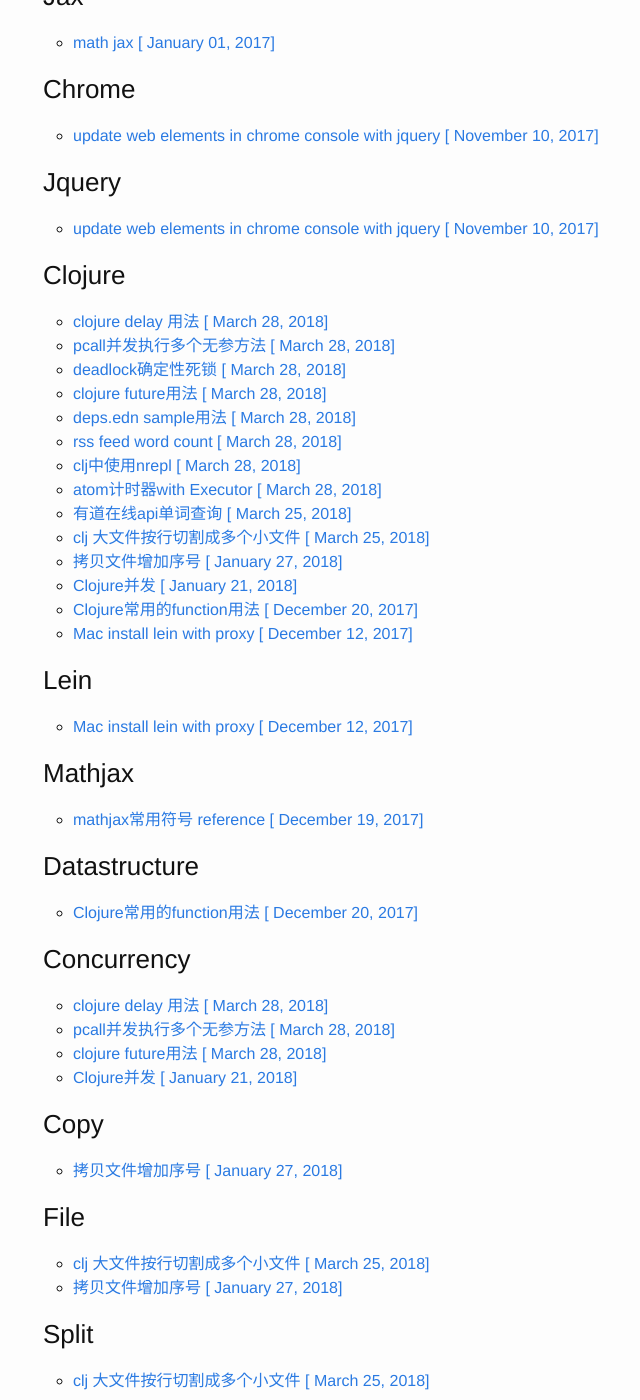
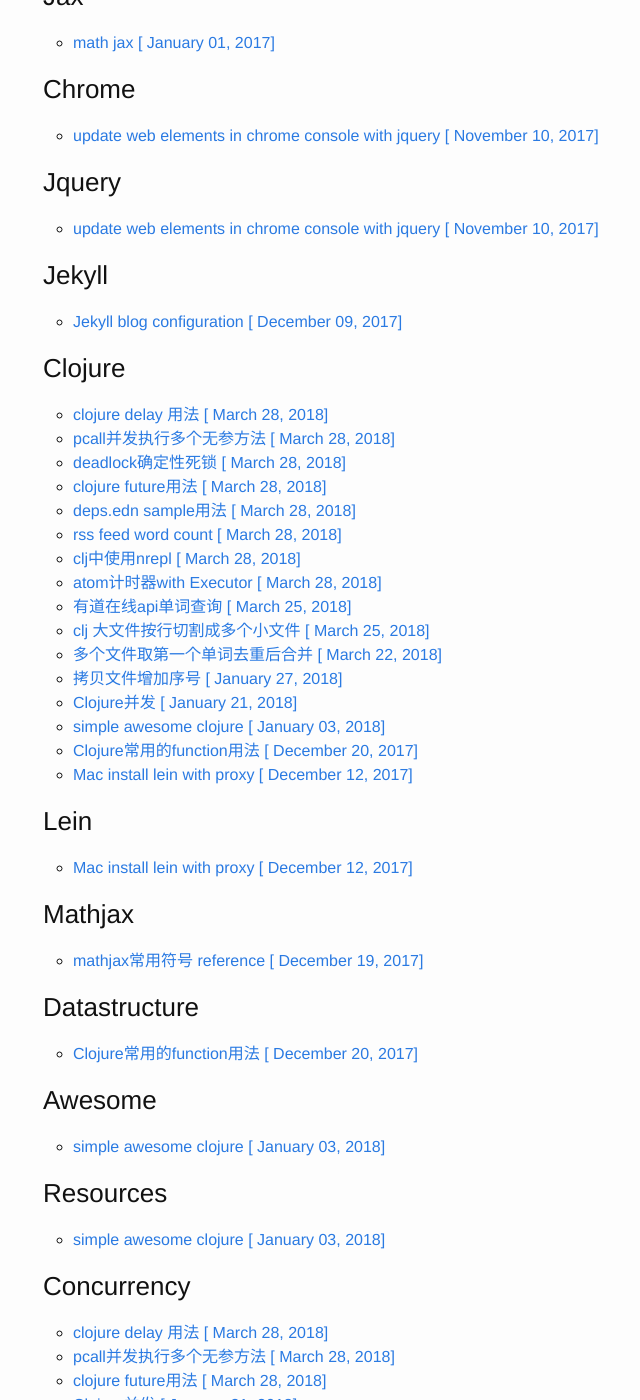
Before and after one commit to BadUncleX/blog, a Jekyll site: the page built from tags.md, in a window 1280 px wide and 1400 px high, scrolled down 460 px. Shown: the whole window, without its empty margins (257-897 px from the left). Built offline with Jekyll 4.4.1, drawn with Linux system fonts in a browser that asks for light colours; some of the changed text lies outside the part shown.

Commit message:
add tags

```diff
--- a/_posts/2017-12-09-jekyll-blog.md
+++ b/_posts/2017-12-09-jekyll-blog.md
@@ -6,6 +6,7 @@
 math: true
 typora-copy-images-to: ../assets/images
 typora-root-url: ../../alexcode
+tags: jekyll
 ---
 <h2>Table of contents</h2>
 * TOC
--- a/_posts/2017-12-13-awesome-clojure.md
+++ b/_posts/2017-12-13-awesome-clojure.md
@@ -6,6 +6,7 @@
 math: true
 typora-copy-images-to: ../assets/images/2017-12
 typora-root-url: ../../alexcode
+tags: clojure awesome resources
 ---
 <h2>Table of contents</h2>
 * TOC
```
Also changed, not shown: _posts/2018-03-27-clojure-multiple-files-merge.md (+1 -0 lines).
